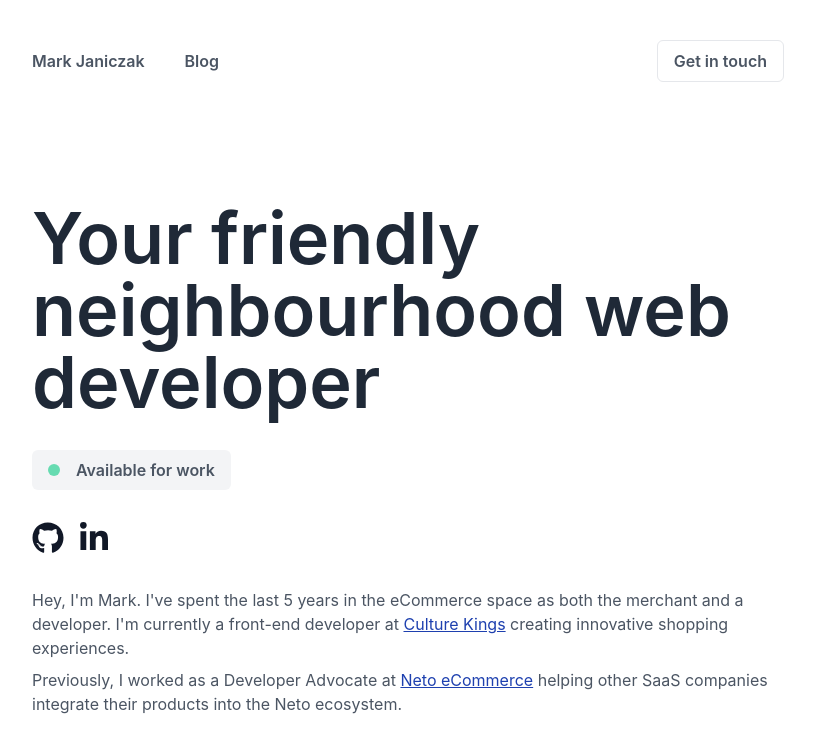
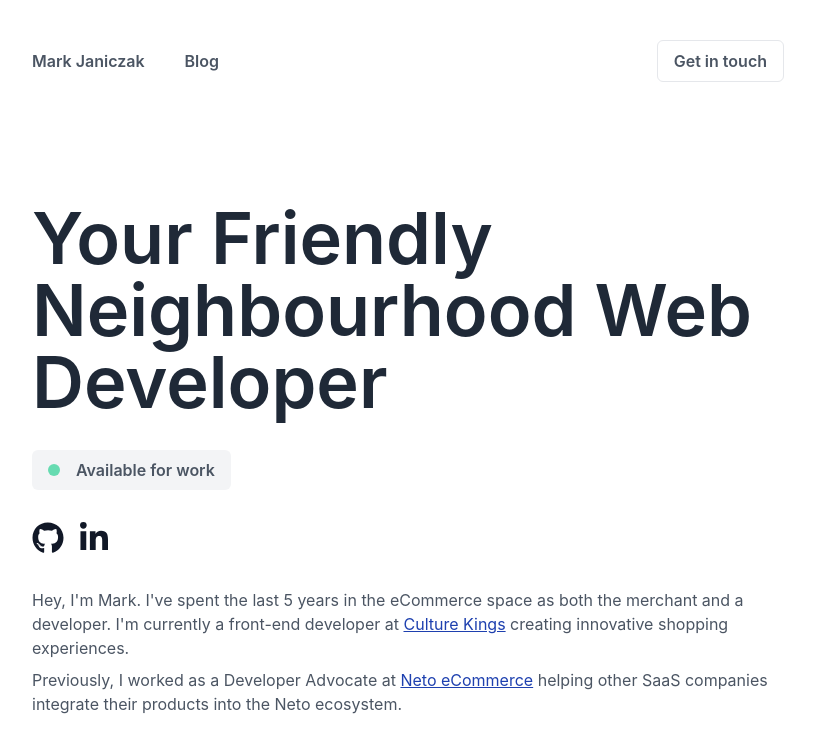
Before and after one commit to markjaniczak/mark.janiczak.me, a Next.js app: page / in a window 1280 px wide. Shown: the top 752 px of the page, without its empty margins (232-1047 px from the left). Built offline with nearby package versions, Linux system fonts and the light colour scheme; what @tailwindcss/typography would draw is missing.

Commit message:
updated hero to titlecase

```diff
--- a/pages/index.tsx
+++ b/pages/index.tsx
@@ -8,7 +8,7 @@ export default function Index() {
 		<Layout>
 			<div className="container mx-auto max-w-screen-md pt-20">
 				<section className="mb-10">
-					<h1 className="text-4xl md:text-6xl lg:text-7xl mb-8">Your friendly neighbourhood web developer</h1>
+					<h1 className="text-4xl md:text-6xl lg:text-7xl mb-8 capitalize">Your friendly neighbourhood web developer</h1>
 					<a
 						className="inline-flex font-semibold items-center no-underline rounded-md px-4 py-2 bg-gray-100 dark:bg-gray-800 mb-8 text-current hover:bg-gray-50 dark:hover:bg-gray-500 transition duration-200"
 						href="mailto:mark@janiczak.me"
```
